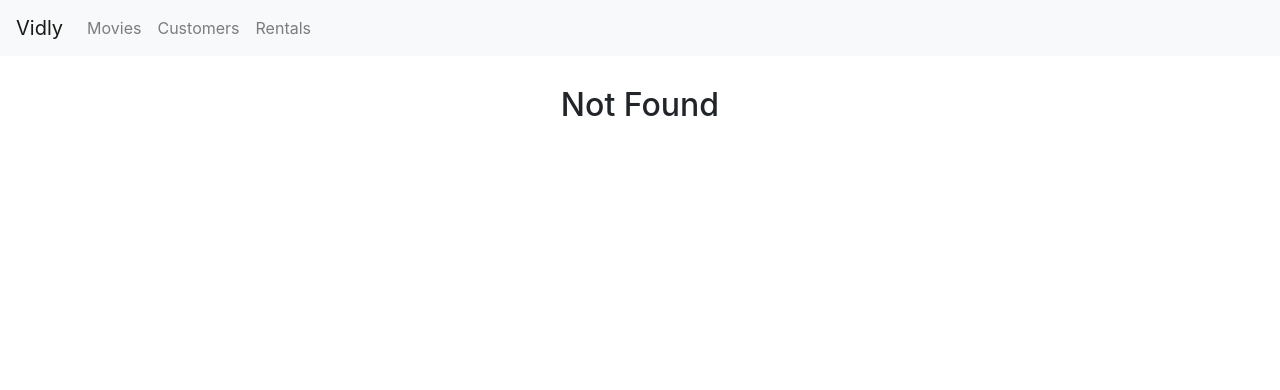
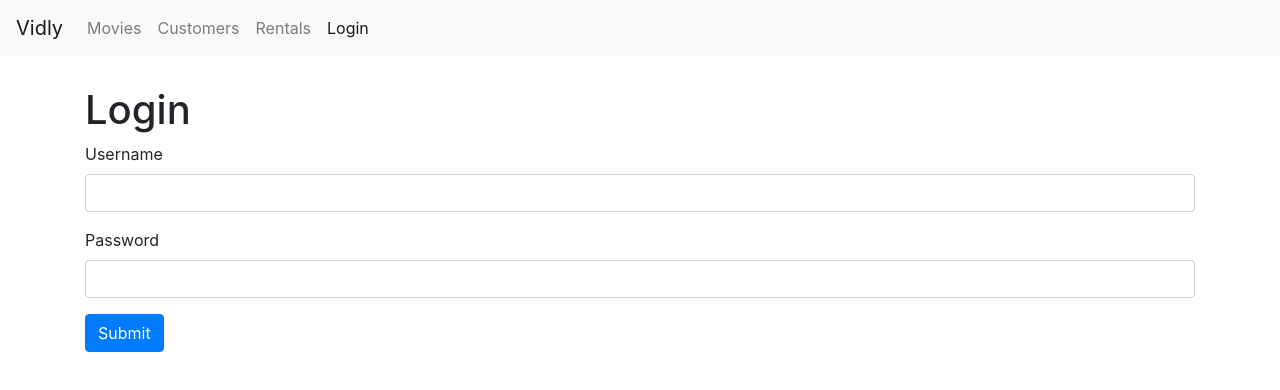
Before and after one commit to harmansinghful/reactVidly, a React (Create React App) app: page /login in a window 1280 px wide. Before the commit this address led to /not-found. Shown: the top 390 px of the page. Built offline with nearby package versions, Linux system fonts and the light colour scheme.

Commit message:
Form validation

```diff
--- a/src/App.css
+++ b/src/App.css
@@ -1,6 +1,6 @@
-.App {
-  text-align: center;
-}
+/* .App {
+   text-align: center;
+} */
 
 .App-logo {
   animation: App-logo-spin infinite 20s linear;
--- a/src/App.js
+++ b/src/App.js
@@ -5,8 +5,9 @@ import { Route, Switch, Redirect } from "react-router-dom";
 import CustomerComponent from "./components/customers";
 import RentalComponent from "./components/rentals";
 import NotFound from "./components/not-found";
-import MovieForm from './components/movieform';
+import MovieForm from "./components/movieform";
 import "./App.css";
+import LoginForm from "./components/loginForm";
 
 class App extends Component {
   render() {
@@ -16,13 +17,14 @@ class App extends Component {
         <div className="App">
           <main className="container">
             <Switch>
+              <Route path="/login" component={LoginForm} />
               <Route path="/movies/:id" component={MovieForm} />
               <Route path="/movies" component={MovieComponent} />
               <Route path="/customers" component={CustomerComponent} />
               <Route path="/rentals" component={RentalComponent} />
               <Route path="/not-found" component={NotFound} />
               {/* <Route path="/" exact component={MovieComponent} /> */}
-              <Redirect from="/" exact to="/movies"></Redirect>
+              <Redirect from="/" exact to="/movies" />
               <Redirect to="/not-found" />
             </Switch>
           </main>
--- /dev/null
+++ b/src/components/common/input.jsx
@@ -0,0 +1,20 @@
+import React from 'react';
+
+const Input = ({name, label, value, error, onChange}) => {
+    return (
+        <div className="form-group">
+            <label htmlFor={name}>{label}</label>
+            <input
+                value = {value}
+                onChange = {onChange}
+                id={name}
+                name={name}
+                type="text"
+                className="form-control"
+            />
+            {error && <div className="alert alert-danger">{error}</div>}
+        </div>
+    );
+}
+
+export default Input;
--- /dev/null
+++ b/src/components/loginForm.jsx
@@ -0,0 +1,84 @@
+import React, { Component } from 'react';
+import Joi from 'joi-browser';
+import Input from './common/input';
+
+class LoginForm extends Component {
+    state = {
+        account: {username:'', password:''},
+        errors: {
+
+        }
+    }
+
+    schema = {
+        username: Joi.string().required().label("Username"),
+        password: Joi.string().required().label("Password")
+    }
+
+    validateProperty = ({name, value}) => {
+        const obj = {[name]: value};
+        const schema = {[name]: this.schema[name]}
+        Joi.validate(obj, name, {abortEarly: false});
+
+    }
+
+    validate = () => {
+        const options = {abortEarly: false};
+        const result = Joi.validate(this.state.account, this.schema, options);
+        console.log(result);
+        if(!result.error) return null;
+
+        const errors = {};
+        for(let item of result.error.details)
+            errors[item.path[0]] = item.message;
+        return errors;
+    }
+
+    handleSubmit = e => {
+        e.preventDefault();
+        const errors = this.validate();
+        console.log(errors);
+        this.setState({errors: errors || {} });
+        // Call the server, save changes and redirect the user
+        console.log("Submitted");
+    }
+
+    handleChange = ({currentTarget:input}) => {
+        const errors = {...this.state.errors};
+        const errorMessage = this.validateProperty(input);
+
+        if(errorMessage) errors[input.name] = errorMessage;
+        else delete errors[input.name];
+        const account = {...this.state.account};
+        account[input.name] = input.value;
+        this.setState({account, errors});
+    }
+
+    render() {
+        const {account, errors} = this.state;
+        return (
+            <div>
+                <h1>Login</h1>
+                <form onSubmit={this.handleSubmit}>
+                    <Input
+                        name="username"
+                        value={account.username}
+                        label="Username"
+                        onChange={this.handleChange}
+                        error={errors.username}
+                    />
+                    <Input
+                        name="password"
+                        value={account.password}
+                        label="Password"
+                        onChange={this.handleChange}
+                        error={errors.password}
+                    />
+                    <button className="btn btn-primary">Submit</button>
+                </form>
+            </div>
+        );
+    }
+}
+
+export default LoginForm;
--- a/src/components/navbar.jsx
+++ b/src/components/navbar.jsx
@@ -5,11 +5,12 @@ const NavBar = () => {
   return (
     <nav className="navbar navbar-expand-lg bg-light navbar-light">
         <Link className="navbar-brand" to="/movies">Vidly</Link>
-        <div class="collapse navbar-collapse">
+        <div className="collapse navbar-collapse">
             <ul className="navbar-nav mr-auto">
                 <NavLink className="nav-item nav-link" to="/movies">Movies</NavLink>
                 <NavLink className="nav-item nav-link" to="/customers">Customers</NavLink>
                 <NavLink className="nav-item nav-link" to="/rentals">Rentals</NavLink>
+                <NavLink className="nav-item nav-link" to="/login">Login</NavLink>
             </ul>
         </div>
     </nav>
```
